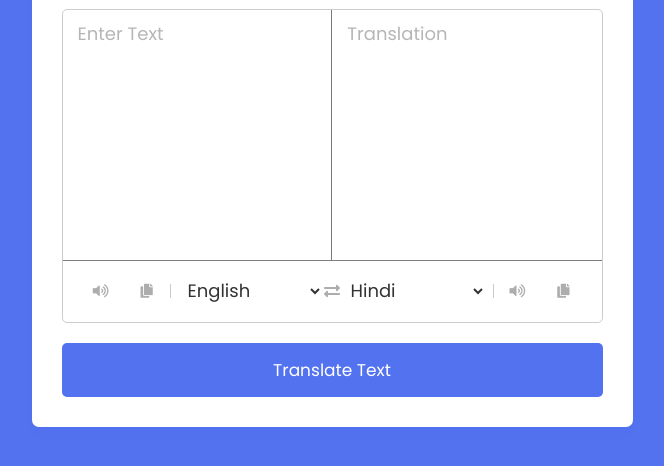
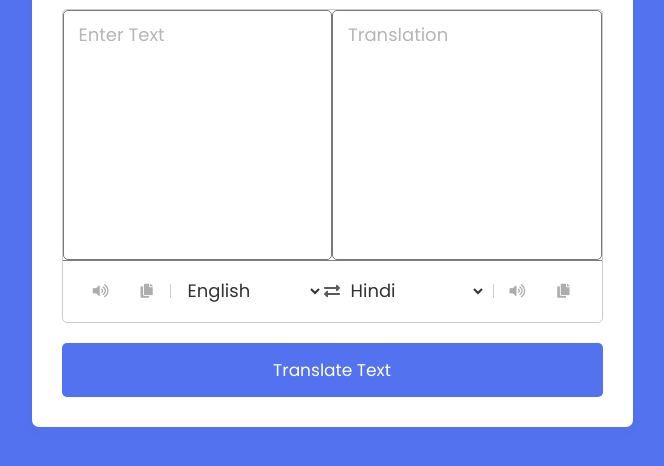
Before and after one commit to kamran000777/doogleTranslate, a plain HTML site: page index.html in a window 1280 px wide. In both pictures the pointer is over the icon 640 px from the left and 501 px from the top of the page. Shown: the part 210-676 px from the top of the page, without its empty margins (308-972 px from the left). Drawn offline with Linux system fonts and the light colour scheme.

Commit message:
Update style.css

```diff
--- a/style.css
+++ b/style.css
@@ -35,13 +35,13 @@ body{
   border-bottom: 1px solid rgb(126, 126, 126);
 }
 .text-input .to__translate{
-  border-radius: 0px;
+  border-radius: 5px;
   border-right: 1px solid rgb(121, 121, 121);
 }
 .text-input textarea{
   height: 250px;
   width: 100%;
-  border: none;
+  border: 1px solid rgb(121, 121, 121);
   outline: none;
   resize: none;
   background: none;
@@ -87,11 +87,17 @@ body{
   background: none;
   padding-left: 5px;
 }
+.exchange:hover i {
+ color: rgb(90, 90, 90);
+}
 #to:hover{
  color: rgb(90, 90, 90);
 }
 #from:hover{
  color: rgb(90, 90, 90);
+}
+.btn:hover{
+  background-color: #3050cf;
 }
 .text-input textarea::-webkit-scrollbar{
   width: 4px;
```
